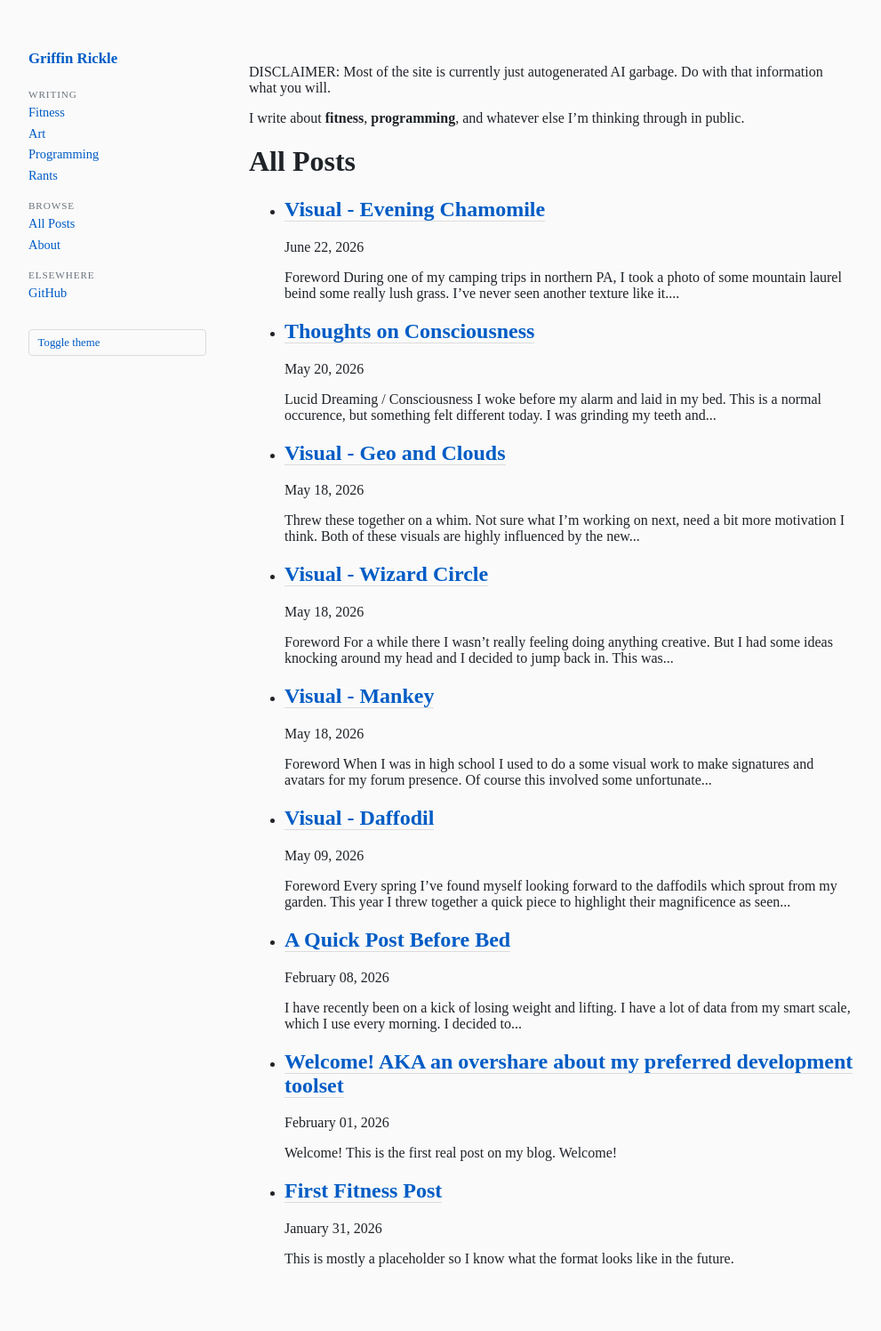
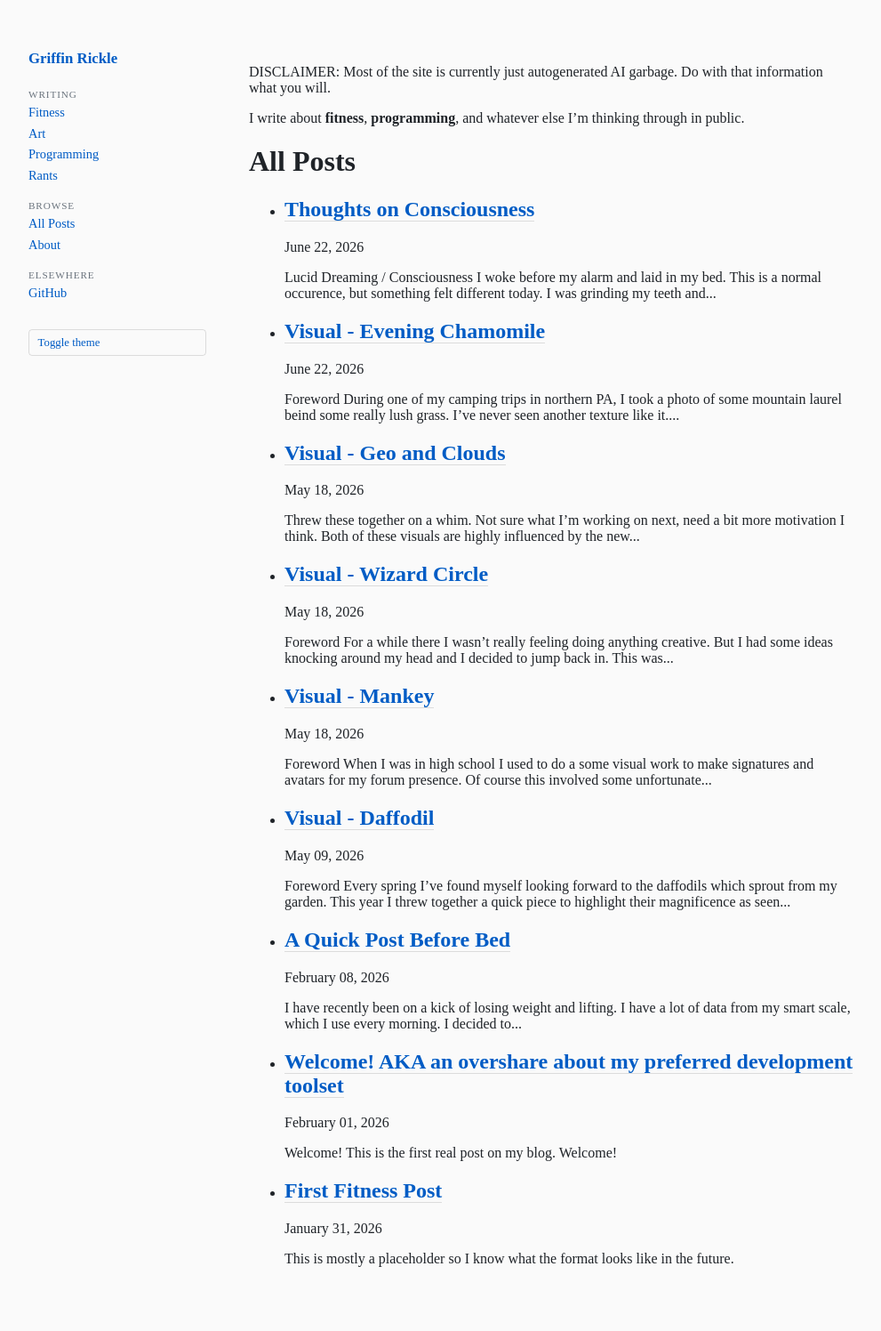
Before and after one commit to griffin-rickle/griffin-rickle.github.io, a Jekyll site: the page built from index.md, in a window 1280 px wide. Shown: the whole page at 89% size, without its empty margins (58-1049 px from the left). Built offline with Jekyll 4.4.1, drawn with Linux system fonts in a browser that asks for light colours.

Commit message:
Fix date for lucid dreaming

```diff
--- a/_posts/2026-06-22-lucid-dreaming.md
+++ b/_posts/2026-06-22-lucid-dreaming.md
@@ -1,6 +1,6 @@
 ---
 title: Thoughts on Consciousness
-date: 2026-05-20
+date: 2026-06-22
 layout: default
 tags: [rant, philosophy]
 ---
```
